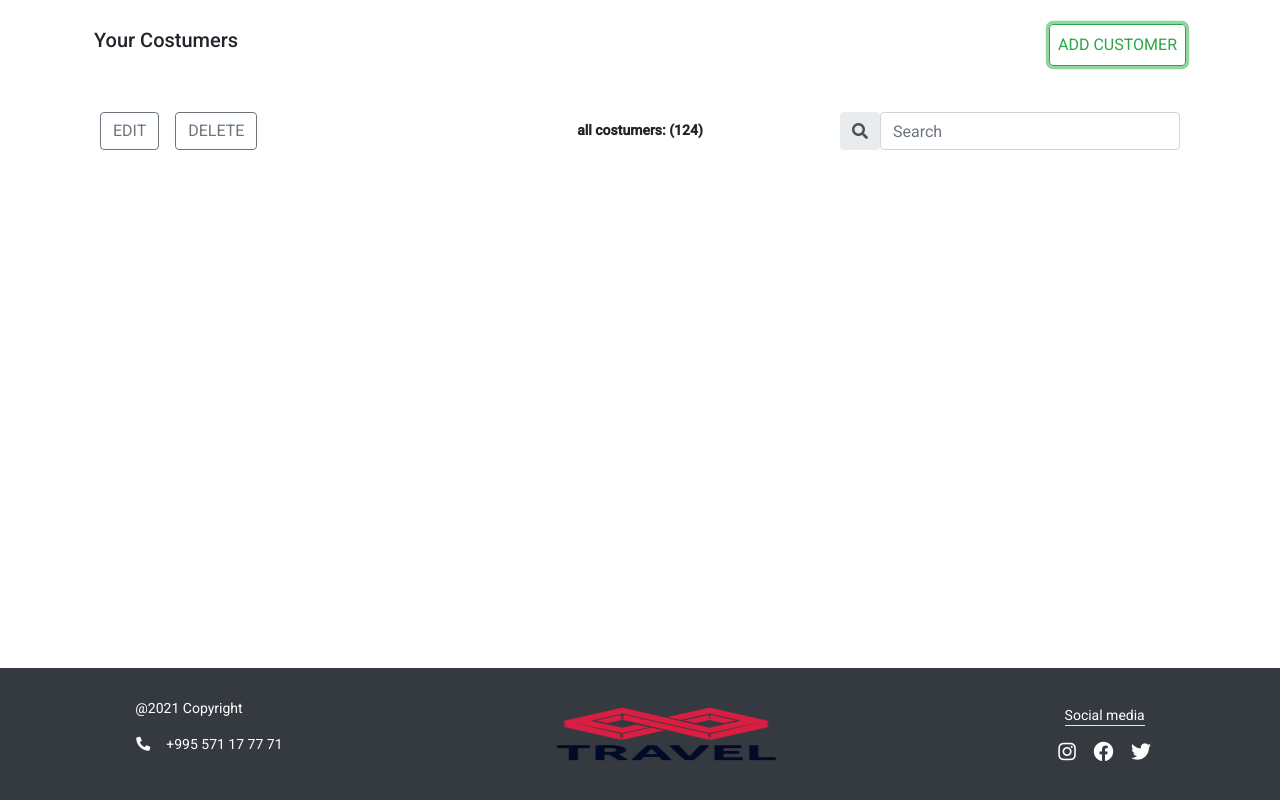
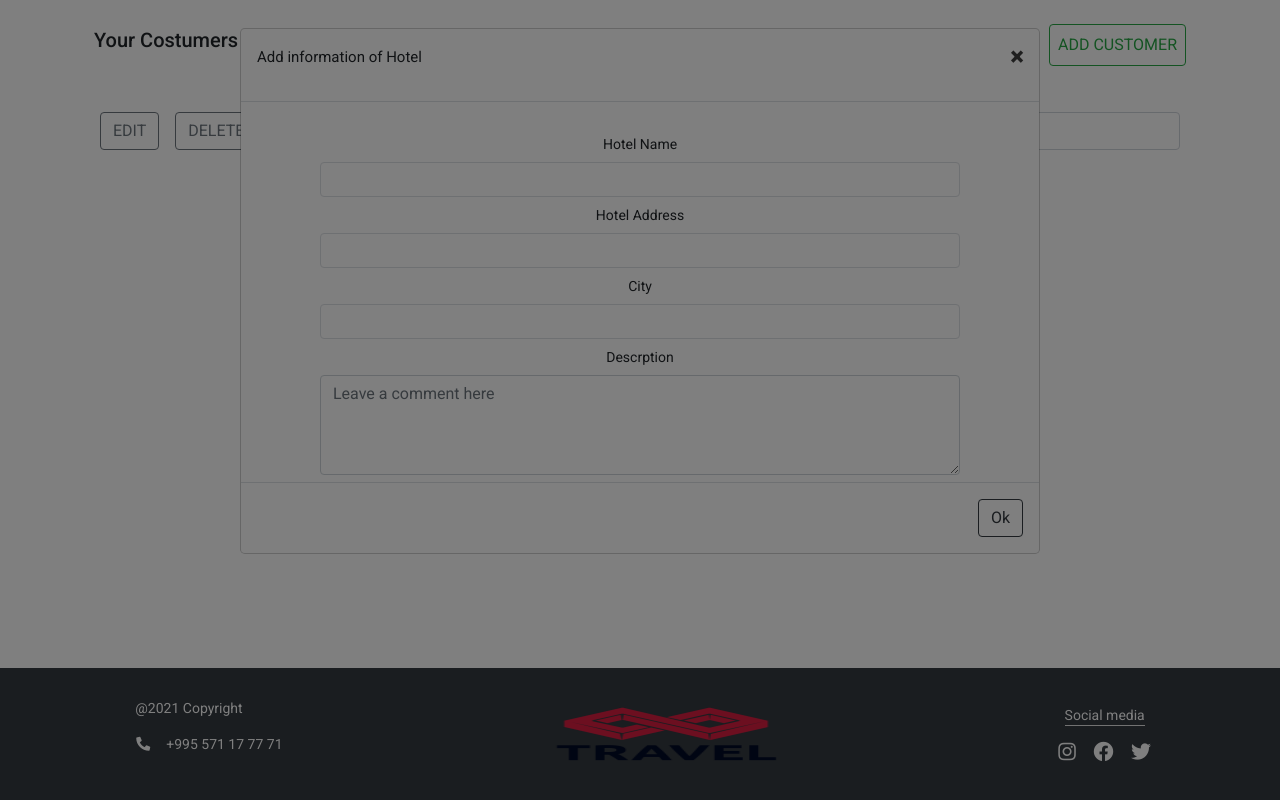
Before and after one commit to guramijibladze/it-step-project, an Angular app: page /customers in a window 1280 px wide. Both pictures are taken after a click on the button "ADD CUSTOMER". Built offline with nearby package versions, Linux system fonts and the light colour scheme.

Commit message:
add  modal

```diff
--- a/package.json
+++ b/package.json
@@ -27,6 +27,7 @@
     "@fortawesome/free-brands-svg-icons": "^5.15.3",
     "@fortawesome/free-regular-svg-icons": "^5.15.3",
     "@fortawesome/free-solid-svg-icons": "^5.15.3",
+    "@ng-bootstrap/ng-bootstrap": "^9.1.0",
     "angular-font-awesome": "^3.1.2",
     "bootstrap": "^4.6.0",
     "jquery": "^3.6.0",
--- a/src/app/app.module.ts
+++ b/src/app/app.module.ts
@@ -15,6 +15,7 @@ import { NoopAnimationsModule } from '@angular/platform-browser/animations';
 import { LoginComponent } from './login/login.component';
 import { SignUpComponent } from './sign-up/sign-up.component';
 import { CustomersComponent } from './customers/customers.component';
+import {NgbModule} from '@ng-bootstrap/ng-bootstrap';
 
 
 @NgModule({
@@ -34,7 +35,8 @@ import { CustomersComponent } from './customers/customers.component';
     ReactiveFormsModule,
     HttpClientModule,
     NoopAnimationsModule,
-    FontAwesomeModule
+    FontAwesomeModule,
+    NgbModule
   ],
   providers: [],
   bootstrap: [AppComponent]
--- a/src/app/customers/customers.component.html
+++ b/src/app/customers/customers.component.html
@@ -7,7 +7,40 @@
                     <h2>Your Costumers</h2>
                 </div>
                 <div class="add-costumers-btn col-sm-6  p-4 text-right">
-                    <button class="btn btn-outline-success p-2">ADD CUSTOMER</button>
+                    <button class="btn btn-outline-success p-2" (click)="openLg(mymodal)">
+                        ADD CUSTOMER
+                    </button>
+
+                        <!-- Modal -->
+                        <ng-template #mymodal let-modal>
+                          <div class="modal-header">
+                            <h4 class="modal-title">Add information of Hotel</h4>
+                            <button type="button" class="close" aria-label="Close" (click)="modal.dismiss('Cross click')">
+                              <span aria-hidden="true">×</span>
+                            </button>
+                          </div>
+                          <div class="modal-body" style="position: relative; height: 380px;">
+                              <div class="container">
+                                <div class="content d-flex flex-column text-center pl-5 pr-5 pt-3" >
+                                    <label for="" >Hotel Name</label>
+                                    <input class="border rounded" type="text" style="height: 35px">
+                                    <label for="" class="mt-2">Hotel Address</label>
+                                    <input class="border rounded" type="text" style="height: 35px">
+                                    <label for="" class="mt-2">City</label>
+                                    <input class="border rounded" type="text" style="height: 35px">
+                                    <label for="" class="mt-2">Descrption</label>
+                                    <div class="form-floating">
+                                      <textarea class="form-control" placeholder="Leave a comment here"
+                                      id="floatingTextarea2" style="height: 100px"></textarea>
+                                    </div>
+                                </div>
+                              </div>
+
+                          </div>
+                          <div class="modal-footer">
+                            <button type="button" class="btn btn-outline-dark" (click)="modal.close('Save click')">Ok</button>
+                          </div>
+                        </ng-template>
                 </div>
             </div>
         </div>
--- a/src/app/customers/customers.component.ts
+++ b/src/app/customers/customers.component.ts
@@ -1,4 +1,5 @@
 import { Component, OnInit } from '@angular/core';
+import {NgbModal, ModalDismissReasons} from '@ng-bootstrap/ng-bootstrap';
 
 @Component({
   selector: 'app-customers',
@@ -6,10 +7,15 @@ import { Component, OnInit } from '@angular/core';
   styleUrls: ['./customers.component.css']
 })
 export class CustomersComponent implements OnInit {
-
-  constructor() { }
+  closeResult!: string;
+  constructor(private modalService: NgbModal) { }
 
   ngOnInit(): void {
   }
 
+  openLg(content:any) {
+    this.modalService.open(content, { size: 'lg' });
+  }
+
+
 }
```
Also changed, not shown: src/app/customers/customers.component.css (line endings or trailing spaces), 1 other file (tests, documents, lock files or other folders).
